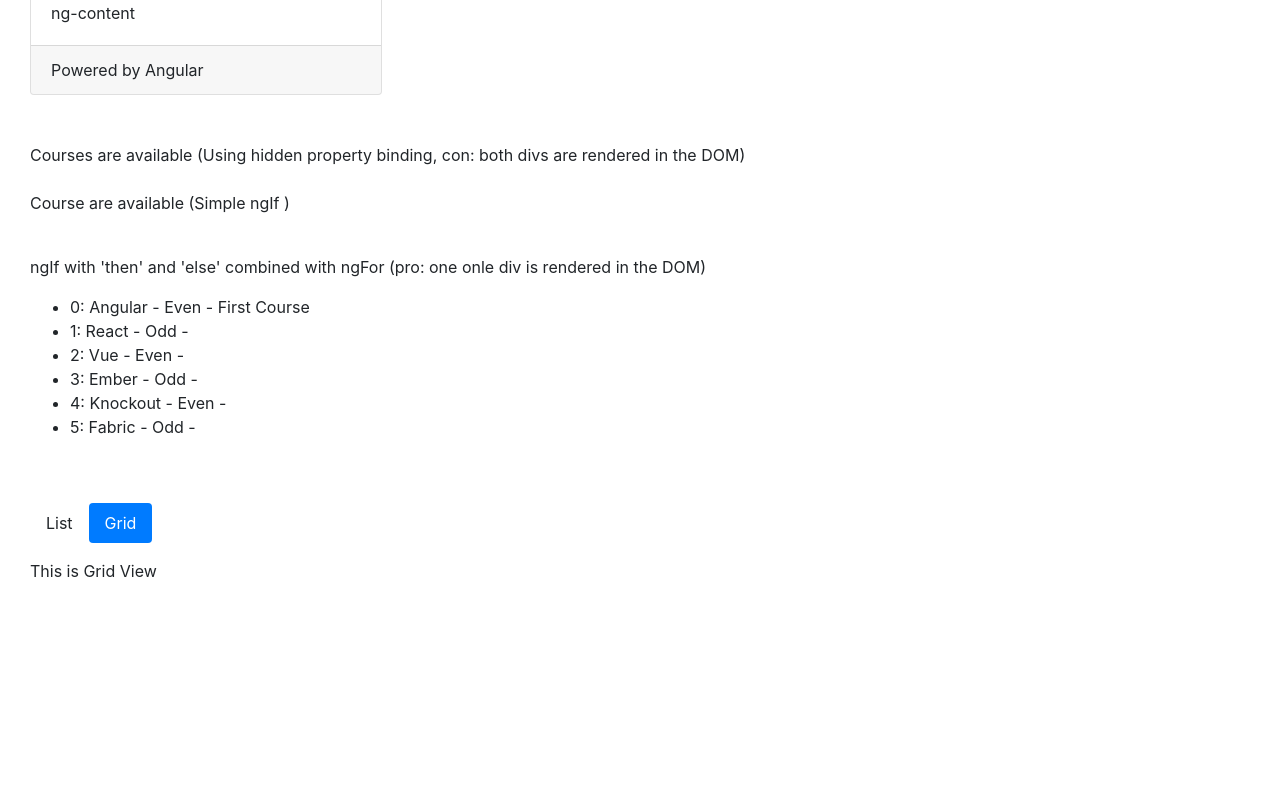
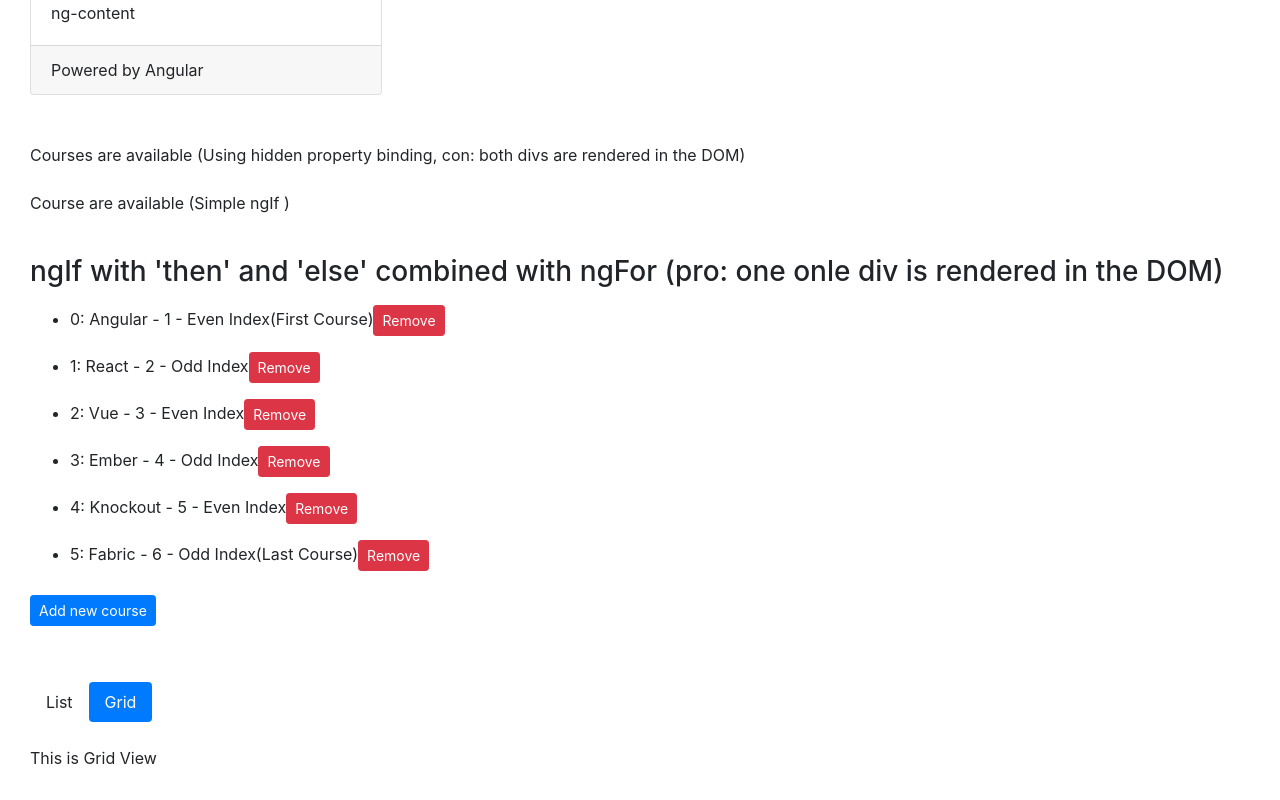
Before and after one commit to jsprodev/learn-angular, an Angular app: page / in a window 1280 px wide. Shown: the part 1155-1955 px from the top of the page. Before the commit the page ends 1768 px from the top, so only its background shows below. Built offline with nearby package versions, Linux system fonts and the light colour scheme.

Commit message:
add courses dynamically using ngFor

```diff
--- a/src/app/app.component.css
+++ b/src/app/app.component.css
@@ -5,3 +5,7 @@
 li.nav-item {
     cursor: pointer;
 }
+
+ul li {
+    padding: 0.5rem 0rem;
+}
--- a/src/app/app.component.html
+++ b/src/app/app.component.html
@@ -88,12 +88,18 @@
 <div *ngIf="courses.length > 0; then coursesThenTV else noCoursesElseTV"></div>
 <ng-template #coursesThenTV>
   <div>
-    <p>ngIf with 'then' and 'else' combined with ngFor (pro: one onle div is rendered in the DOM)</p>
+    <h3>ngIf with 'then' and 'else' combined with ngFor (pro: one onle div is rendered in the DOM)</h3>
     <ul>
-      <li *ngFor="let course of courses; index as i; odd as isOdd; even as isEven; first as isFirst;">
-        {{ i }}: {{ course.name }} -  <span *ngIf="isOdd">Odd</span> <span *ngIf="isEven">Even</span> - <span *ngIf="isFirst">First Course</span>
+      <li *ngFor="let course of courses; index as i; odd as isOdd; even as isEven; first as isFirst; last as isLast;"> <!-- use trackBy if you want to render the courses on courses.id (not on memory allocation). -->
+        {{ i }}: {{ course.name }} - {{ course.id }} -
+        <span *ngIf="isOdd">Odd Index</span>
+        <span *ngIf="isEven">Even Index</span>
+        <span *ngIf="isFirst">(First Course)</span>
+        <span *ngIf="isLast">(Last Course)</span>
+        <button class="btn btn-sm btn-danger" (click)="removeCourse(course)">Remove</button>
       </li>
     </ul>
+    <button class="btn btn-sm btn-primary" (click)="addCourse()">Add new course</button>
   </div>
 </ng-template>
 <ng-template #noCoursesElseTV>
@@ -112,5 +118,5 @@
 <div [ngSwitch]="viewMode" class="mt-1"> <!-- Bind the property(variable) with ngSwitch directive first then use ngSwitchCase directive -->
   <div *ngSwitchCase="'list'">This is List View</div>
   <div *ngSwitchCase="'grid'">This is Grid View</div>
-  <div *ngSwitchDefault>Default: No View Mode </div>
+  <div *ngSwitchDefault>Default: No View Mode</div>
 </div>
--- a/src/app/app.component.ts
+++ b/src/app/app.component.ts
@@ -57,4 +57,26 @@ export class AppComponent {
     console.log('Message from Host Component, favorite changed :', eventP);
   }
 
+  // remove course method
+  removeCourse(courseP) {
+    let index = this.courses.indexOf(courseP);
+    this.courses.splice(index, 1);
+  }
+
+  // add new course
+  addCourse() {
+    // let length = this.courses.length;
+    let length  = 0;
+    this.courses.forEach( (element, index) => {
+      // console.log(element);
+      length = element.id;
+    });
+    this.courses.push({ id: (length+1), name: 'New Course' });
+  }
+
+  // trackBy logic for ngFor
+  // trackCourse(index, course) {
+  //   return course ? course.id : undefined;
+  // }
+
 }
```
